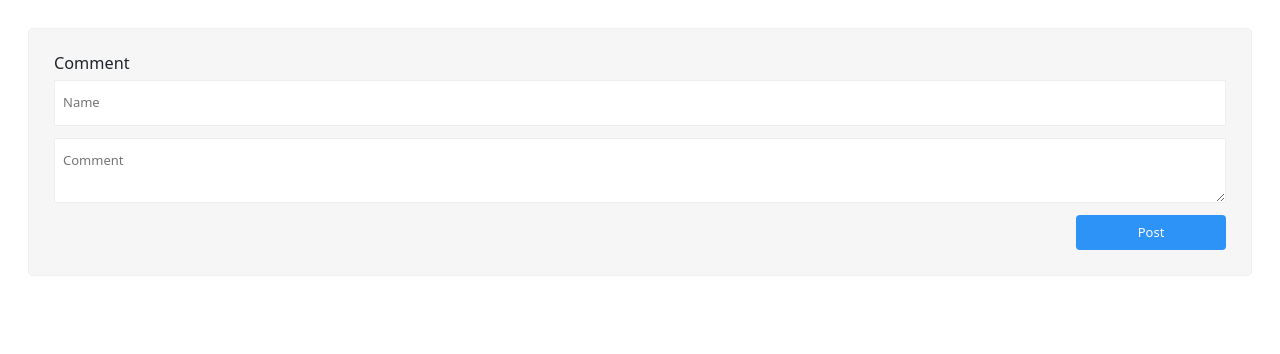
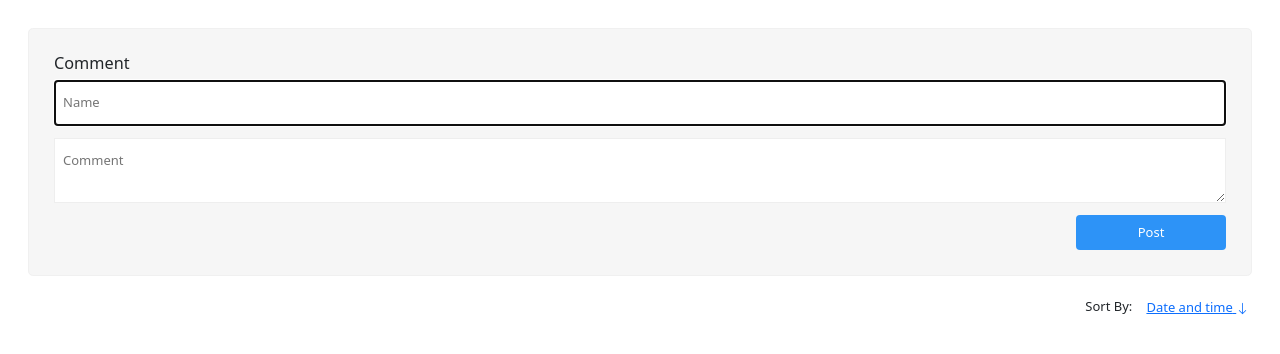
Before and after one commit to sagarmanghnani/comments-poster, a React (Create React App) app: page / in a window 1280 px wide. Shown: the top 354 px of the page. Built offline with nearby package versions, Linux system fonts and the light colour scheme.

Commit message:
handled sorted order for posts

```diff
--- a/src/App.css
+++ b/src/App.css
@@ -5,3 +5,10 @@ html {
 .App {
   padding: 20px;
 }
+
+.sort-order {
+  display: block;
+  text-align: right;
+  margin-top: 16px;
+  border-bottom: 8px;
+}
--- a/src/App.tsx
+++ b/src/App.tsx
@@ -1,24 +1,25 @@
 import { useEffect, useState } from "react";
 import "./App.css";
 import "bootstrap/dist/css/bootstrap.min.css";
-import { deletePost, getAllPosts } from "./post-viewer.utils";
+import {
+  decreasingOrder,
+  deletePost,
+  getAllPosts,
+  increasingOrder,
+  setAllTopLevelPosts,
+} from "./post-viewer.utils";
 import CommentPost from "./components/CommentPost";
 import PostViewer from "./components/PostViewer";
-
+import { PostOrder } from "./enums";
+import SortedOrderContext from "./sortedOrderContext";
+import { ArrowDown, ArrowUp } from "react-bootstrap-icons";
+import { Button } from "react-bootstrap";
 function App() {
   const [commentPostIds, setCommentPostIds] = useState<string[]>([]);
+  const [sortedOrder, setSortedOrder] = useState(PostOrder.INCREASING);
 
   const updatePosts = () => {
-    const userPosts = getAllPosts();
-    if (userPosts) {
-      const commentPosts = [];
-      Object.values(userPosts).forEach((post) => {
-        if (!post.parentId) {
-          commentPosts.push(post.id);
-        }
-      });
-      setCommentPostIds(commentPosts);
-    }
+    setAllTopLevelPosts(sortedOrder, setCommentPostIds);
   };
 
   const handleOnPost = () => {
@@ -32,11 +33,34 @@ function App() {
 
   useEffect(() => {
     updatePosts();
-  }, []);
+  }, [sortedOrder]);
 
   return (
+    <SortedOrderContext.Provider value={sortedOrder}>
       <div className="App">
         <CommentPost onPost={handleOnPost}></CommentPost>
+        <span className="sort-order">
+          {" "}
+          Sort By:{" "}
+          <Button
+            variant="link"
+            onClick={() => {
+              setSortedOrder((order) =>
+                order === PostOrder.INCREASING
+                  ? PostOrder.DECREASING
+                  : PostOrder.INCREASING
+              );
+            }}
+          >
+            {" "}
+            Date and time{" "}
+            {sortedOrder === PostOrder.INCREASING ? (
+              <ArrowDown></ArrowDown>
+            ) : (
+              <ArrowUp></ArrowUp>
+            )}{" "}
+          </Button>{" "}
+        </span>
         {commentPostIds.map((postId) => {
           return (
             <PostViewer
@@ -47,6 +71,7 @@ function App() {
           );
         })}
       </div>
+    </SortedOrderContext.Provider>
   );
 }
 
--- a/src/components/PostCreator.tsx
+++ b/src/components/PostCreator.tsx
@@ -3,6 +3,7 @@ import { IFormData } from "../post.interface";
 import "./post-creator.scss";
 import Card from "react-bootstrap/Card";
 import Button from "react-bootstrap/Button";
+import { useEffect, useRef } from "react";
 
 interface IDisableConfig {
   name?: boolean;
@@ -32,6 +33,14 @@ const PostCreator = ({
     }
   };
 
+  const nameInputRef = useRef<HTMLInputElement>();
+
+  useEffect(() => {
+    if (nameInputRef.current) {
+      nameInputRef.current.focus();
+    }
+  }, []);
+
   const handleFormDataUpdate = (
     updatedValue: string,
     type: keyof IFormData
@@ -55,6 +64,10 @@ const PostCreator = ({
               }}
               required
               disabled={disableConfig?.name}
+              ref={nameInputRef}
+              style={{
+                cursor: disableConfig?.name ? "not-allowed" : "",
+              }}
             />
 
             <textarea
--- a/src/components/PostViewer.tsx
+++ b/src/components/PostViewer.tsx
@@ -1,13 +1,18 @@
 import Button from "react-bootstrap/esm/Button";
 import Card from "react-bootstrap/esm/Card";
-import getPostById, { formatDate } from "../post-viewer.utils";
+import getPostById, {
+  decreasingOrder,
+  formatDate,
+  increasingOrder,
+} from "../post-viewer.utils";
 import IPostData from "../post.interface";
 import "./post-viewer.scss";
 import { Trash3Fill } from "react-bootstrap-icons";
-import { useState } from "react";
-import PostType from "../enums";
+import { useContext, useState } from "react";
+import PostType, { PostOrder } from "../enums";
 import ReplyPost from "./ReplyPost";
 import CommentPost from "./CommentPost";
+import SortedOrderContext from "../sortedOrderContext";
 
 interface IPostViewerProps {
   postId: string;
@@ -27,6 +32,8 @@ const PostViewer = ({
   const handleReplyBtnClick = () => {
     setShowEditCommentOrReply(PostType.REPLY);
   };
+
+  const sortedOrder = useContext(SortedOrderContext);
 
   const handleEditBtnClick = () => {
     setShowEditCommentOrReply(PostType.COMMENT);
@@ -65,6 +72,9 @@ const PostViewer = ({
 
   const generateChildPosts = () => {
     const childPostIds = postData.childPostIds;
+    const sortFunc =
+      sortedOrder === PostOrder.INCREASING ? increasingOrder : decreasingOrder;
+    childPostIds.sort(sortFunc);
     const ChildPosts = childPostIds.map((postId) => {
       return (
         <PostViewer
--- a/src/enums.ts
+++ b/src/enums.ts
@@ -9,5 +9,10 @@ enum PostMode {
   EDIT = 2,
 }
 
+enum PostOrder {
+  INCREASING = 0,
+  DECREASING = 1,
+}
+
 export default PostType;
-export { PostMode };
+export { PostMode, PostOrder };
--- a/src/post-viewer.utils.ts
+++ b/src/post-viewer.utils.ts
@@ -1,4 +1,5 @@
 import POST_DATA from "./constants";
+import { PostOrder } from "./enums";
 import IPostData from "./post.interface";
 
 const getAllPosts = (): Record<string, IPostData> | null => {
@@ -64,6 +65,29 @@ export const formatDate = (dateInMilliSeconds: string): string => {
   return formattedDate;
 };
 
+export const setAllTopLevelPosts = (
+  sortedOrder: PostOrder,
+  setCommentPostIds: React.Dispatch<React.SetStateAction<string[]>>
+) => {
+  const userPosts = getAllPosts();
+  if (userPosts) {
+    const commentPosts = [];
+    Object.values(userPosts).forEach((post) => {
+      if (!post.parentId) {
+        commentPosts.push(post.id);
+      }
+    });
+    const sortFunc =
+      sortedOrder === PostOrder.INCREASING ? increasingOrder : decreasingOrder;
+    commentPosts.sort(sortFunc);
+    setCommentPostIds(commentPosts);
+  }
+};
+
+export const increasingOrder = (a, b) => +a - +b;
+
+export const decreasingOrder = (a, b) => +b - +a;
+
 export default getPostById;
 
 export { putPosts, getAllPosts, deletePost };
--- /dev/null
+++ b/src/sortedOrderContext.tsx
@@ -0,0 +1,6 @@
+import { createContext } from "react";
+import { PostOrder } from "./enums";
+
+const SortedOrderContext = createContext(PostOrder.INCREASING);
+
+export default SortedOrderContext;
```
Also changed, not shown: src/utils.ts (deleted, +0 -53 lines). Lines whose indentation alone changed are shown as unchanged.
